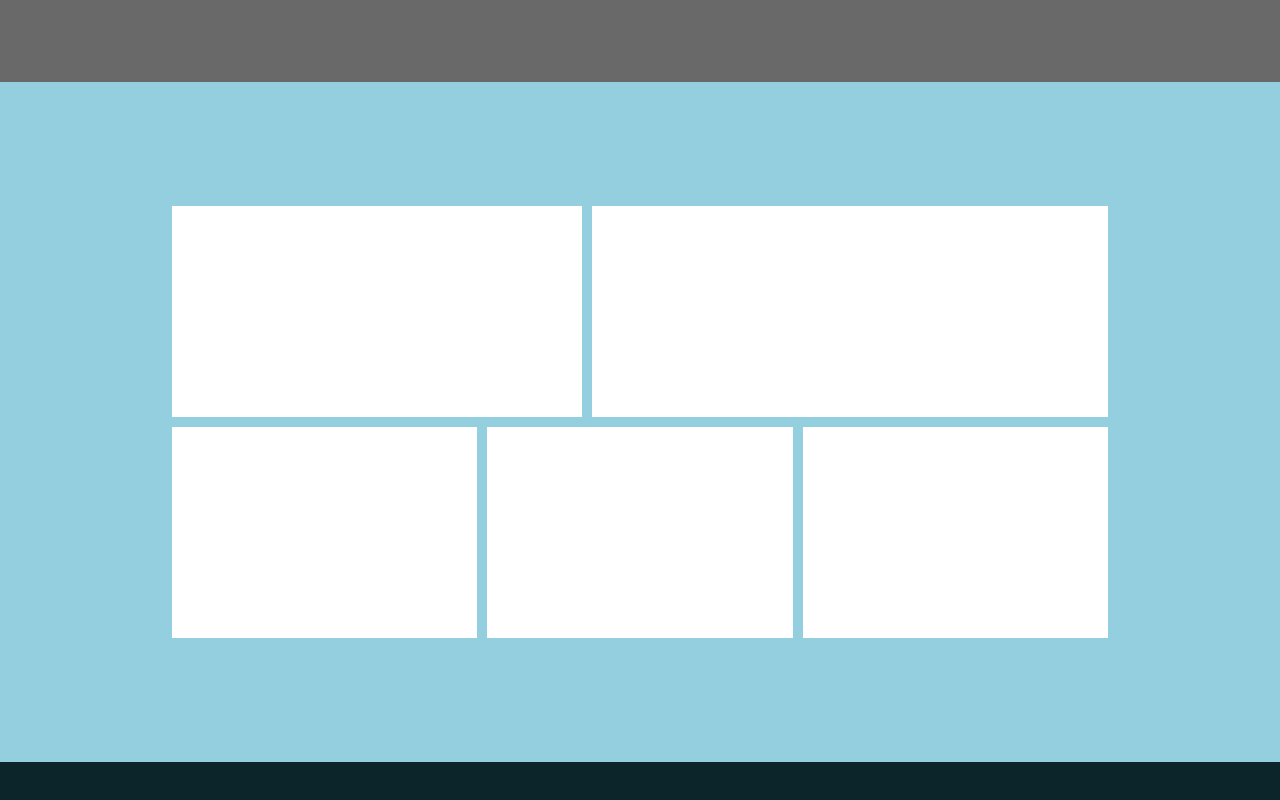
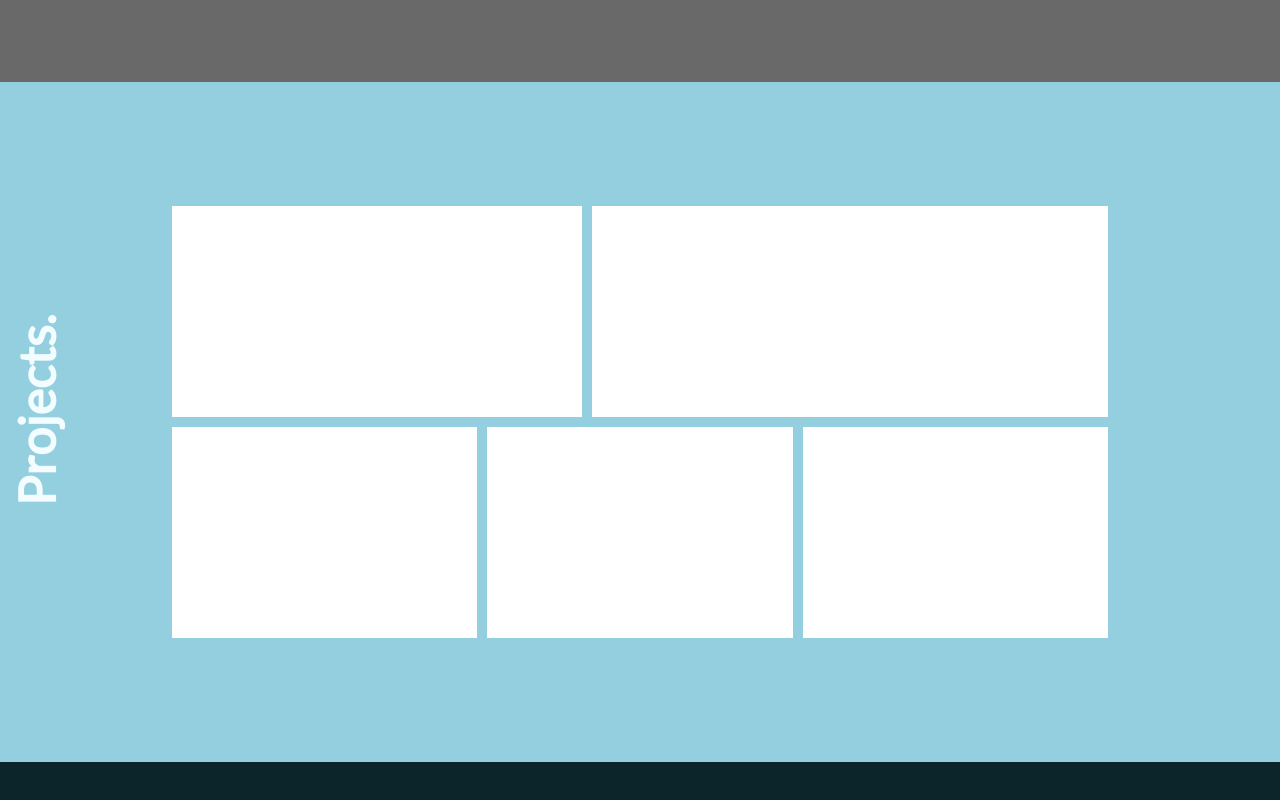
Before and after one commit to MCSmorenberg/personal-website, a website built with webpack: page index.html in a window 1280 px wide. Shown: the part 1278-2078 px from the top of the page. Built offline with nearby package versions, Linux system fonts and the light colour scheme; files whose address does not match are found by name.

Commit message:
Projects title

```diff
--- a/index.html
+++ b/index.html
@@ -29,6 +29,7 @@
     </section>
 
     <section class="projects">
+      <p class="projects__title">Projects.</p>
       <div class="grid">
         <div class="grid__item grid__item--medium">
         </div>
--- a/src/sass/partials/_projects.scss
+++ b/src/sass/partials/_projects.scss
@@ -3,6 +3,18 @@
   // max-width: 100vw;
   background: $light-teal;
   display: flex;
+
+  &__title {
+    @include font-heavy(50px);
+    color: $ice-blue;
+    position: absolute;
+    margin-top: 300px;
+    left: -60px;
+    -webkit-transform: rotate(-90deg);
+    -moz-transform: rotate(-90deg);
+    -ms-transform: rotate(-90deg);
+    -o-transform: rotate(-90deg);
+  }
 }
 
 .grid {
```
